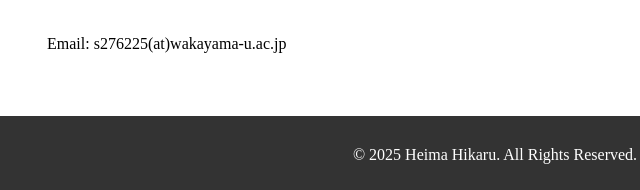
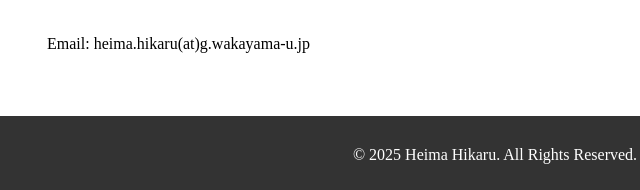
Before and after one commit to H-hikarung/portfolio, a plain HTML site: page index.html in a window 1280 px wide. Shown: the part 2575-2765 px from the top of the page, 145-785 px from the left. Drawn offline with nearby package versions, Linux system fonts and the light colour scheme.

```diff
--- a/index.html
+++ b/index.html
@@ -108,7 +108,7 @@
         </section>
         <section id="contact">
             <h2>Contact</h2>
-            <p>Email: s276225(at)wakayama-u.ac.jp</a></p>
+            <p>Email: heima.hikaru(at)g.wakayama-u.jp</a></p>
         </section>
         <button class="js-backToTop">TOP</button>
     </main>
```
